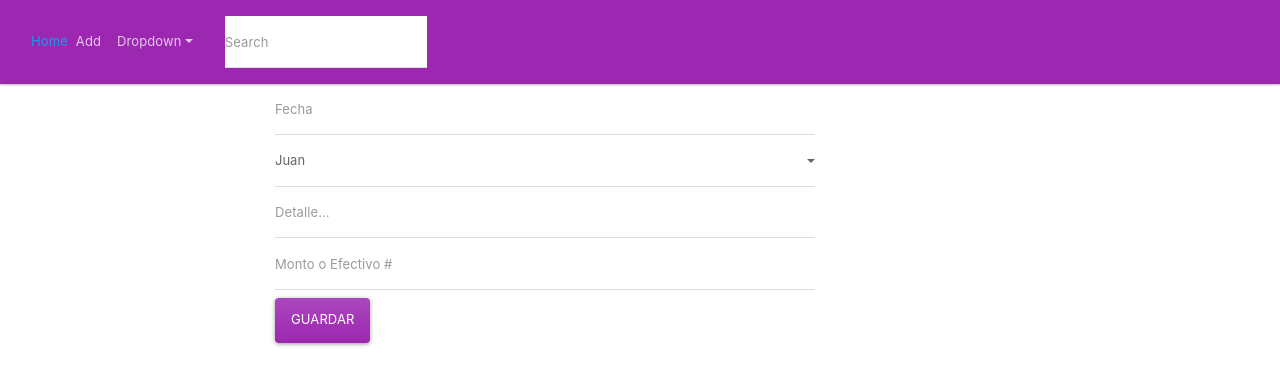
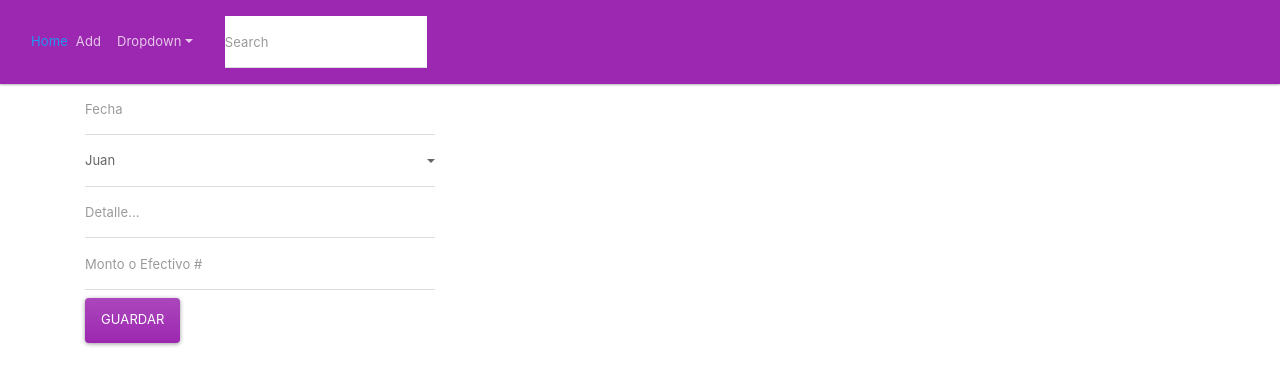
Before and after one commit to marlinp230/mym, a React (Create React App) app: page /add in a window 1280 px wide. Shown: the top 386 px of the page. Built offline with nearby package versions, Linux system fonts and the light colour scheme; no server answers.

Commit message:
make it better

```diff
--- a/src/Pages/Add.jsx
+++ b/src/Pages/Add.jsx
@@ -9,7 +9,7 @@
         <NavBar/>
          <div className='container'>
             <div className="row">
-                <div className="col-md-6 offset-2">
+                <div className="col-md-4">
                     <form  onSubmit={handlerClick}>
                         <input type="text" name="Fecha" id="" placeholder='Fecha' className='form-control' onChange={handlerChange}/>
 
```
